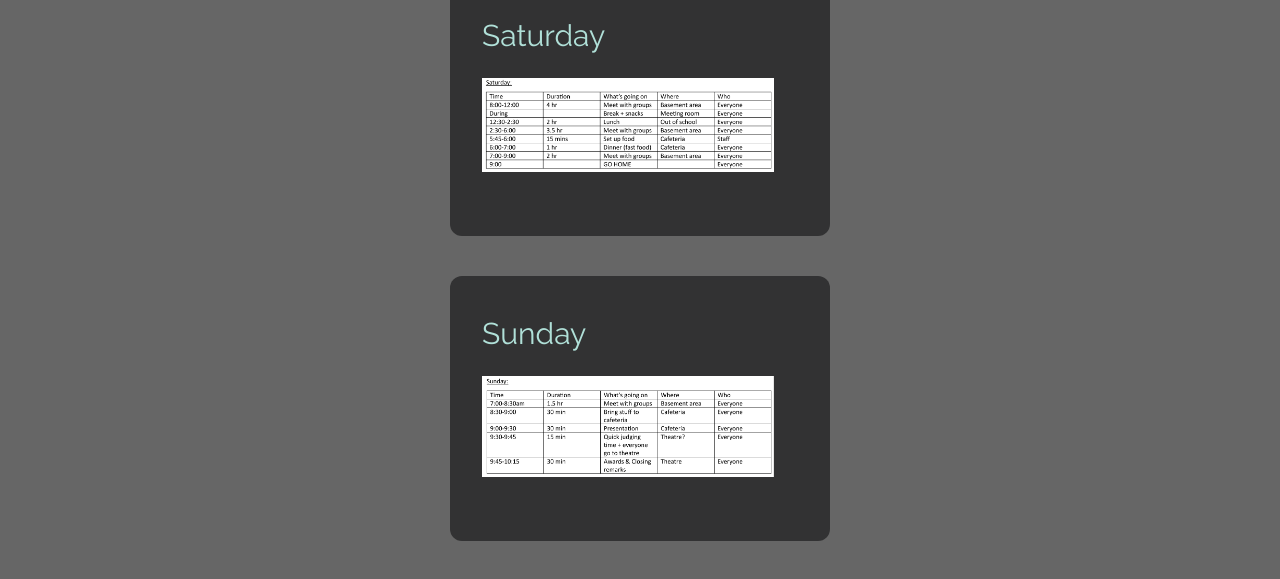
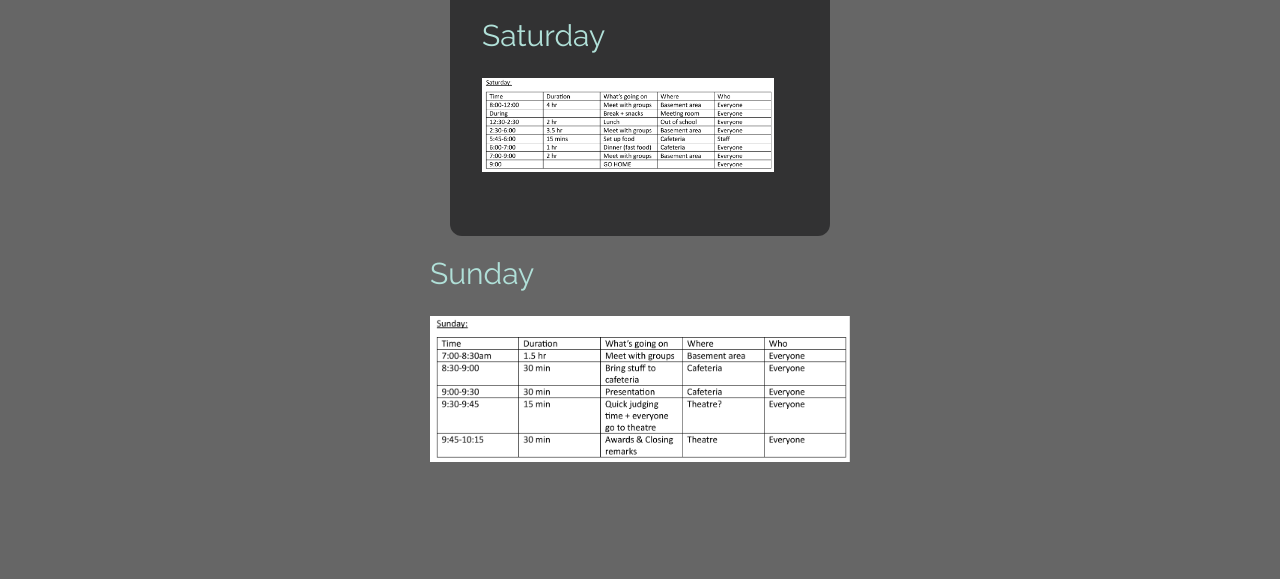
Before and after one commit to HackWell2023/Hack, a plain HTML site: page schedule.html in a window 1280 px wide. Shown: the part 1075-1654 px from the top of the page. Drawn offline with nearby package versions, Linux system fonts and the light colour scheme.

Commit message:
Index update

```diff
--- a/schedule.html
+++ b/schedule.html
@@ -75,13 +75,13 @@ https://www.tooplate.com/view/2126-antique-cafe
                             </div>
                         </div>
                         <div class="flex flex-col lg:flex-row justify-around items-center lg:items-stretch">
-                            <div class="flex-1 m-5 rounded-xl px-4 py-6 sm:px-8 sm:py-10 tm-bg-brown tm-item-container">
+                            <div>
                                 <h2 class="text-left text-3xl mb-6 tm-text-gold">Sunday </h2>
-                                <div class="flex items-start justify-center mb-6 tm-menu-item-2">
-                                    <div class="mr-6">
-                                        <img src="img/sun1.png"></img>
-                                    </div>
-                                </div>
+                                <!-- <div class="flex items-start justify-center mb-6 tm-menu-item-2">
+                                    <div class="mr-6"> -->
+                                        <img src="img/sun1.png" width="1000px"></img>
+                                    <!-- </div>
+                                </div> -->
                             </div>
                         </div>
                     </div>
```
Also changed, not shown: index.html (+2 -2 lines).
